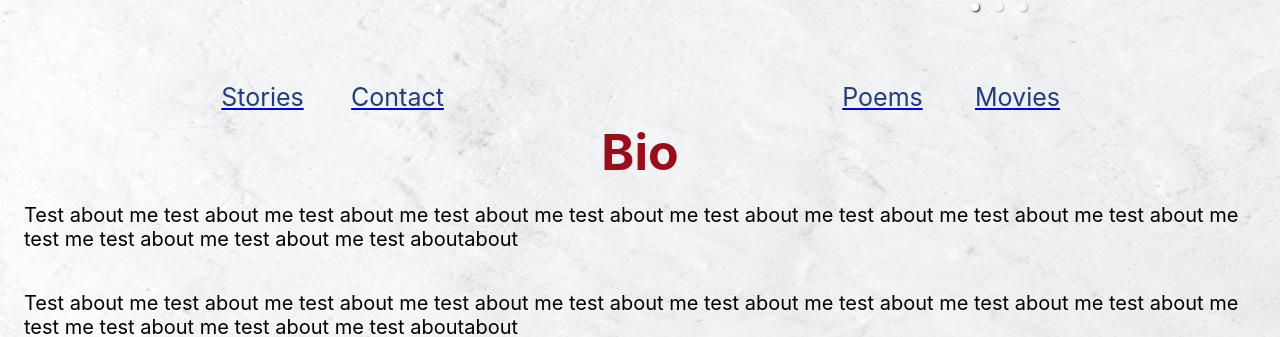
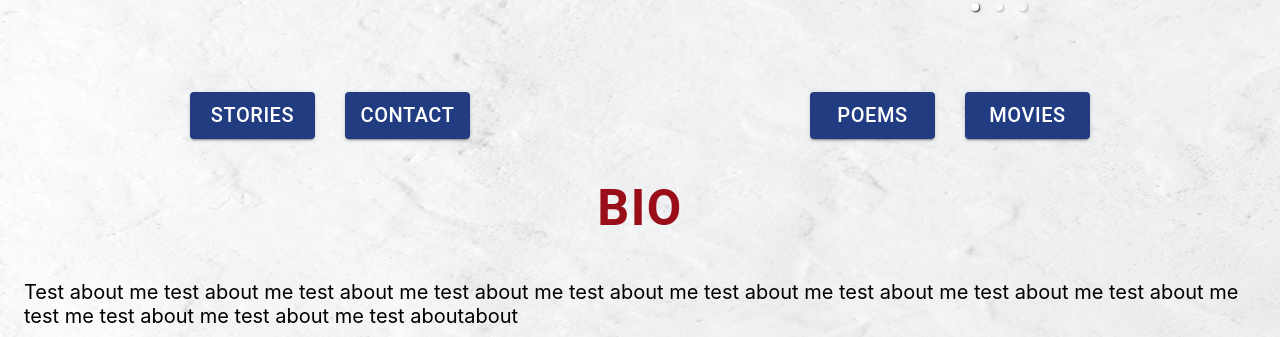
Before and after one commit to magire01/ar-poetry-react, a React (Create React App) app: page / in a window 1280 px wide. Shown: the part 255-592 px from the top of the page. Built offline with nearby package versions, Linux system fonts and the light colour scheme; a web font is replaced by a local one.

Commit message:
Additional styling

```diff
--- a/src/components/NavBar.js
+++ b/src/components/NavBar.js
@@ -21,12 +21,12 @@ const NavBar = () => {
             textAlign: "center"
         },
         notSelected: {
-            color: "#213c80",
-            border: 0,
-            margin: 5,
+            color: "white",
+            margin: 15,
             width: 125,
-            fontSize: 25,
-            textAlign: "center"
+            fontSize: 20,
+            textAlign: "center",
+            backgroundColor: "#213c80"
         }
 
     }
@@ -42,18 +42,18 @@ const NavBar = () => {
                     justify="center"
                 >
                     <Grid container md="6" justify="center">
-                        <Link to="/contact"><div onClick={() => setNavState({ page: "contact" })} style={buttonStyle.notSelected}>Contact</div></Link>
-                        <Link to="/"><div onClick={() => setNavState({ page: "aboutMe" })} style={buttonStyle.notSelected}>Bio</div></Link>
+                        <Link style={{textDecoration: "none"}} to="/contact"><Button variant="contained" onClick={() => setNavState({ page: "contact" })} style={buttonStyle.notSelected}>Contact</Button></Link>
+                        <Link style={{textDecoration: "none"}} to="/"><Button variant="contained" onClick={() => setNavState({ page: "aboutMe" })} style={buttonStyle.notSelected}>Bio</Button></Link>
                     </Grid>
 
                     <Grid container md="6" justify="center">
-                        <Link to="/movies"><div onClick={() => setNavState({ page: "movies" })} style={buttonStyle.notSelected}>Movies</div></Link>
-                        <Link to="/stories"><div onClick={() => setNavState({ page: "stories" })} style={buttonStyle.notSelected}>Stories</div></Link>
+                        <Link style={{textDecoration: "none"}} to="/movies"><Button variant="contained" onClick={() => setNavState({ page: "movies" })} style={buttonStyle.notSelected}>Movies</Button></Link>
+                        <Link style={{textDecoration: "none"}} to="/stories"><Button variant="contained" onClick={() => setNavState({ page: "stories" })} style={buttonStyle.notSelected}>Stories</Button></Link>
 
                     </Grid>
                     <Grid>
                         <Grid item md="auto" sm="12">
-                            <Link style={{textDecoration: "none"}} to="/poetry"><div onClick={() => setNavState({ page: "poetry" })} style={buttonStyle.selected}>Poems</div></Link>
+                            <Link style={{textDecoration: "none"}} to="/poetry"><Button onClick={() => setNavState({ page: "poetry" })} style={buttonStyle.selected}>Poems</Button></Link>
                         </Grid>
                     </Grid>
                 </Grid>
@@ -69,17 +69,17 @@ const NavBar = () => {
                     justify="center"
                 >
                     <Grid container md="6" justify="center">
-                        <Link to="/"><div onClick={() => setNavState({ page: "aboutMe" })} style={buttonStyle.notSelected}>Bio</div></Link>
-                        <Link to="/poetry"><div onClick={() => setNavState({ page: "poetry" })} style={buttonStyle.notSelected}>Poems</div></Link>
+                        <Link style={{textDecoration: "none"}} to="/"><Button variant="contained" onClick={() => setNavState({ page: "aboutMe" })} style={buttonStyle.notSelected}>Bio</Button></Link>
+                        <Link style={{textDecoration: "none"}} to="/poetry"><Button variant="contained" onClick={() => setNavState({ page: "poetry" })} style={buttonStyle.notSelected}>Poems</Button></Link>
                     </Grid>
 
                     <Grid container md="6" justify="center">
-                        <Link to="/stories"><div onClick={() => setNavState({ page: "stories" })} style={buttonStyle.notSelected}>Stories</div></Link>
-                        <Link to="/contact"><div onClick={() => setNavState({ page: "contact" })} style={buttonStyle.notSelected}>Contact</div></Link>
+                        <Link style={{textDecoration: "none"}} to="/stories"><Button variant="contained" onClick={() => setNavState({ page: "stories" })} style={buttonStyle.notSelected}>Stories</Button></Link>
+                        <Link style={{textDecoration: "none"}} to="/contact"><Button variant="contained" onClick={() => setNavState({ page: "contact" })} style={buttonStyle.notSelected}>Contact</Button></Link>
                     </Grid>
                     <Grid>
                         <Grid item md="auto" sm="12">
-                            <Link style={{textDecoration: "none"}} to="/movies"><div onClick={() => setNavState({ page: "movies" })} style={buttonStyle.selected}>Movies</div></Link>
+                            <Link style={{textDecoration: "none"}} to="/movies"><Button onClick={() => setNavState({ page: "movies" })} style={buttonStyle.selected}>Movies</Button></Link>
                         </Grid>
                     </Grid>
                 </Grid>
@@ -95,17 +95,17 @@ const NavBar = () => {
                     justify="center"
                 >
                     <Grid container md="6" justify="center">
-                        <Link to="/poetry"><div onClick={() => setNavState({ page: "poetry" })} style={buttonStyle.notSelected}>Poems</div></Link>
-                        <Link to="/movies"><div onClick={() => setNavState({ page: "movies" })} style={buttonStyle.notSelected}>Movies</div></Link>
+                        <Link style={{textDecoration: "none"}} to="/poetry"><Button variant="contained" onClick={() => setNavState({ page: "poetry" })} style={buttonStyle.notSelected}>Poems</Button></Link>
+                        <Link style={{textDecoration: "none"}} to="/movies"><Button variant="contained" onClick={() => setNavState({ page: "movies" })} style={buttonStyle.notSelected}>Movies</Button></Link>
                     </Grid>
 
                     <Grid container md="6" justify="center">
-                        <Link to="/contact"><div onClick={() => setNavState({ page: "contact" })} style={buttonStyle.notSelected}>Contact</div></Link>
-                        <Link to="/"><div onClick={() => setNavState({ page: "aboutMe" })} style={buttonStyle.notSelected}>Bio</div></Link>
+                        <Link style={{textDecoration: "none"}} to="/contact"><Button variant="contained" onClick={() => setNavState({ page: "contact" })} style={buttonStyle.notSelected}>Contact</Button></Link>
+                        <Link style={{textDecoration: "none"}} to="/"><Button variant="contained" onClick={() => setNavState({ page: "aboutMe" })} style={buttonStyle.notSelected}>Bio</Button></Link>
                     </Grid>
                     <Grid>
                         <Grid item md="auto" sm="12">
-                            <Link style={{textDecoration: "none"}} to="/stories"><div onClick={() => setNavState({ page: "stories" })} style={buttonStyle.selected}>Stories</div></Link>
+                            <Link style={{textDecoration: "none"}} to="/stories"><Button onClick={() => setNavState({ page: "stories" })} style={buttonStyle.selected}>Stories</Button></Link>
                         </Grid>
                     </Grid>
                 </Grid>
@@ -121,19 +121,19 @@ const NavBar = () => {
                     justify="center"
                 >
                     <Grid container md="6" justify="center">
-                        <Link to="/movies"><div onClick={() => setNavState({ page: "movies" })} style={buttonStyle.notSelected}>Movies</div></Link>
-                        <Link to="/stories"><div onClick={() => setNavState({ page: "stories" })} style={buttonStyle.notSelected}>Stories</div></Link>
+                        <Link style={{textDecoration: "none"}} to="/movies"><Button variant="contained" onClick={() => setNavState({ page: "movies" })} style={buttonStyle.notSelected}>Movies</Button></Link>
+                        <Link style={{textDecoration: "none"}} to="/stories"><Button variant="contained" onClick={() => setNavState({ page: "stories" })} style={buttonStyle.notSelected}>Stories</Button></Link>
                     </Grid>
 
                     <Grid container md="6" justify="center">
 
-                        <Link to="/"><div onClick={() => setNavState({ page: "aboutMe" })} style={buttonStyle.notSelected}>Bio</div></Link>
-                        <Link to="/poetry"><div onClick={() => setNavState({ page: "poetry" })} style={buttonStyle.notSelected}>Poems</div></Link>
+                        <Link style={{textDecoration: "none"}} to="/"><Button variant="contained" onClick={() => setNavState({ page: "aboutMe" })} style={buttonStyle.notSelected}>Bio</Button></Link>
+                        <Link style={{textDecoration: "none"}} to="/poetry"><Button variant="contained" onClick={() => setNavState({ page: "poetry" })} style={buttonStyle.notSelected}>Poems</Button></Link>
 
                     </Grid>
                     <Grid>
                         <Grid item md="auto" sm="12">
-                            <Link style={{textDecoration: "none"}} to="/contact"><div onClick={() => setNavState({ page: "contact" })} style={buttonStyle.selected}>Contact</div></Link>
+                            <Link style={{textDecoration: "none"}} to="/contact"><Button onClick={() => setNavState({ page: "contact" })} style={buttonStyle.selected}>Contact</Button></Link>
                         </Grid>
                     </Grid>
                 </Grid>
@@ -148,19 +148,19 @@ const NavBar = () => {
                     justify="center"
                 >
                     <Grid container md="6" justify="center">
-                        <Link to="/stories"><div onClick={() => setNavState({ page: "stories" })} style={buttonStyle.notSelected}>Stories</div></Link>
-                        <Link to="/contact"><div onClick={() => setNavState({ page: "contact" })} style={buttonStyle.notSelected}>Contact</div></Link>
+                        <Link style={{textDecoration: "none"}} to="/stories"><Button variant="contained" onClick={() => setNavState({ page: "stories" })} style={buttonStyle.notSelected}>Stories</Button></Link>
+                        <Link style={{textDecoration: "none"}} to="/contact"><Button variant="contained" onClick={() => setNavState({ page: "contact" })} style={buttonStyle.notSelected}>Contact</Button></Link>
 
                     </Grid>
 
                     <Grid container md="6" justify="center">
-                        <Link to="/poetry"><div onClick={() => setNavState({ page: "poetry" })} style={buttonStyle.notSelected}>Poems</div></Link>
-                        <Link to="/movies"><div onClick={() => setNavState({ page: "movies" })} style={buttonStyle.notSelected}>Movies</div></Link>
+                        <Link style={{textDecoration: "none"}} to="/poetry"><Button variant="contained" onClick={() => setNavState({ page: "poetry" })} style={buttonStyle.notSelected}>Poems</Button></Link>
+                        <Link style={{textDecoration: "none"}} to="/movies"><Button variant="contained" onClick={() => setNavState({ page: "movies" })} style={buttonStyle.notSelected}>Movies</Button></Link>
 
                     </Grid>
                     <Grid>
                         <Grid item md="auto" sm="12">
-                            <Link style={{textDecoration: "none"}} to="/"><div onClick={() => setNavState({ page: "aboutMe" })} style={buttonStyle.selected}>Bio</div></Link>
+                            <Link style={{textDecoration: "none"}} to="/"><Button onClick={() => setNavState({ page: "aboutMe" })} style={buttonStyle.selected}>Bio</Button></Link>
                         </Grid>
                     </Grid>
                 </Grid>
```
